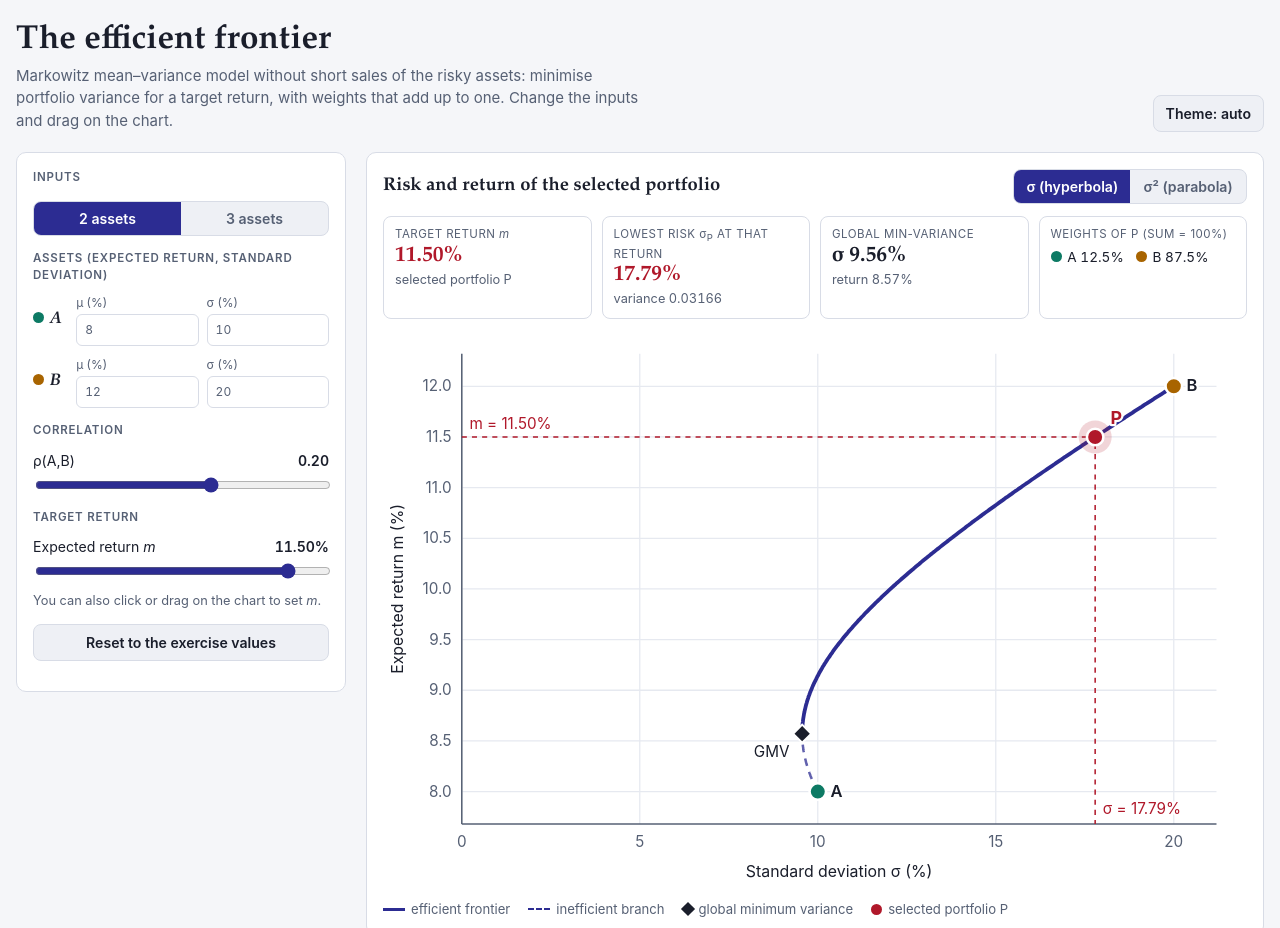
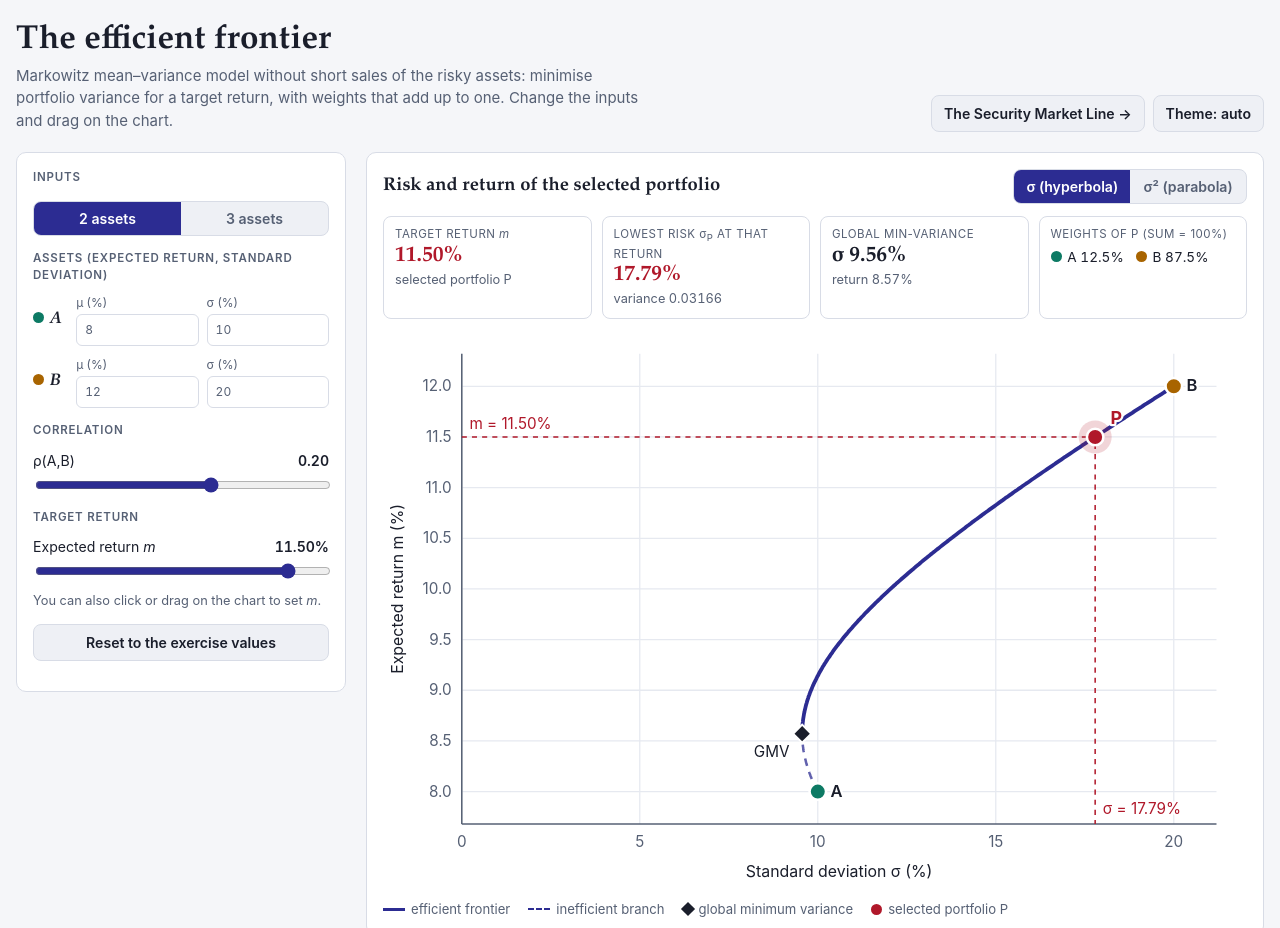
Before and after one commit to francescocampo1987/principles_financial_economics_2627, a plain HTML site: page index.html in a window 1280 px wide. Shown: the top 928 px of the page. Drawn offline with Linux system fonts and the light colour scheme.

Commit message:
Link the efficient frontier page to the Security Market Line page
Co-Authored-By: Claude Sonnet 5.5 <noreply@anthropic.com>

```diff
--- a/index.html
+++ b/index.html
@@ -55,6 +55,8 @@ button{cursor:pointer}
 .seg button[aria-pressed="true"]{background:var(--accent);color:var(--on-accent)}
 .btn{border:1px solid var(--line);background:var(--surface2);border-radius:8px;padding:7px 12px;font-weight:600;font-size:.88rem}
 .btn:hover{border-color:var(--accent)}
+.nav{display:flex;flex-wrap:wrap;gap:8px}
+a.btn{color:inherit;text-decoration:none;display:inline-block}
 .ctl-group{display:grid;gap:10px;margin-top:14px}
 .ctl-title{font-size:.72rem;letter-spacing:.07em;text-transform:uppercase;color:var(--muted);font-weight:600;margin:0}
 .asset-row{display:grid;grid-template-columns:2.2rem 1fr 1fr;gap:8px;align-items:center}
@@ -121,7 +123,10 @@ footer{margin-top:22px;color:var(--muted);font-size:.85rem;max-width:80ch}
       <h1>The efficient frontier</h1>
       <p class="sub">Markowitz mean–variance model without short sales of the risky assets: minimise portfolio variance for a target return, with weights that add up to one. Change the inputs and drag on the chart.</p>
     </div>
-    <button class="btn" id="theme" type="button" aria-label="Switch color theme">Theme: auto</button>
+    <div class="nav">
+      <a class="btn" href="https://francescocampo1987.github.io/principles_financial_economics_2627/sml.html">The Security Market Line →</a>
+      <button class="btn" id="theme" type="button" aria-label="Switch color theme">Theme: auto</button>
+    </div>
   </header>
 
   <div class="layout">
```
